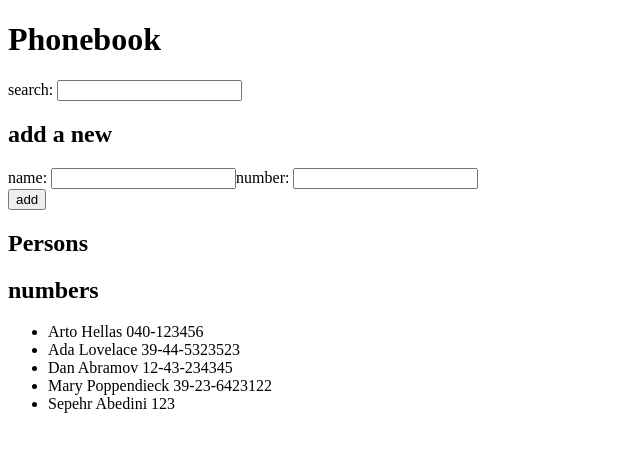
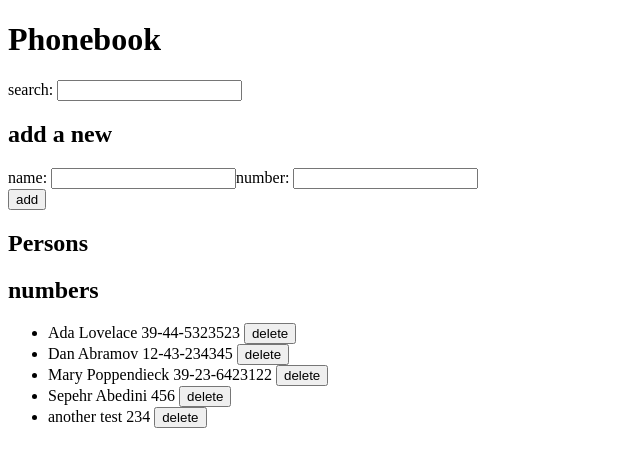
Before and after one commit to amirabedinii/fullstack-open, a React (Vite) app in the folder part2/phonebook/: page / in a window 1280 px wide. Shown: the top 466 px of the page, without its empty margins (0-640 px from the left). Built offline with nearby package versions, Linux system fonts and the light colour scheme; data requests are answered from the project's data file.

Commit message:
add part2.14/2.15

```diff
--- a/part2/phonebook/db.json
+++ b/part2/phonebook/db.json
@@ -1,10 +1,5 @@
 {
   "persons": [
-    {
-      "name": "Arto Hellas",
-      "number": "040-123456",
-      "id": "1"
-    },
     {
       "name": "Ada Lovelace",
       "number": "39-44-5323523",
@@ -21,9 +16,14 @@
       "id": "4"
     },
     {
-      "id": "d847",
       "name": "Sepehr Abedini",
-      "number": "123"
+      "number": "456",
+      "id": "d847"
+    },
+    {
+      "id": "5efe",
+      "name": "another test",
+      "number": "234"
     }
   ]
 }
--- a/part2/phonebook/src/App.jsx
+++ b/part2/phonebook/src/App.jsx
@@ -3,7 +3,7 @@ import { useEffect } from "react";
 import Filter from "./components/Filter";
 import PersonForm from "./components/PersonForm";
 import Persons from "./components/Persons";
-import axios from "axios";
+import http from "./services/http";
 
 const App = () => {
   const [persons, setPersons] = useState([]);
@@ -22,14 +22,34 @@ const App = () => {
 
   const handleSubmit = (event) => {
     event.preventDefault();
-    if (persons.some((person) => person.name === newName)) {
+    if (
+      persons.some(
+        (person) => person.name === newName && person.number === newNumber
+      )
+    ) {
       alert(
         `${newName} is already in the phonebook, try again with a different name`
       );
       return;
-    }
-    axios
-      .post("http://localhost:3001/persons", {
+    } else if (persons.some((person) => person.name === newName)) {
+      http
+        .update(persons.find((person) => person.name === newName).id, {
+          name: newName,
+          number: newNumber,
+        })
+        .then((response) => {
+          setPersons(
+            persons.map((person) =>
+              person.id === response.data.id ? response.data : person
+            )
+          );
+          setNewName("");
+          setNewNumber("");
+        });
+      return;
+    } else {
+      http
+        .create({
           name: newName,
           number: newNumber,
         })
@@ -41,6 +61,19 @@ const App = () => {
         .catch((error) => {
           alert(`${newName} already exists in the phonebook`);
         });
+    }
+  };
+
+  const handleDelete = (id) => {
+    if (
+      window.confirm(
+        `Delete ${persons.find((person) => person.id === id).name}?`
+      )
+    ) {
+      http.remove(id).then((response) => {
+        setPersons(persons.filter((person) => person.id !== id));
+      });
+    }
   };
 
   useEffect(() => {
@@ -52,7 +85,7 @@ const App = () => {
   }, [search, persons]);
 
   useEffect(() => {
-    axios.get("http://localhost:3001/persons").then((response) => {
+    http.getAll().then((response) => {
       setPersons(response.data);
     });
   }, []);
@@ -74,7 +107,7 @@ const App = () => {
         handleSubmit={handleSubmit}
       />
       <h2>Persons</h2>
-      <Persons persons={filteredPersons} />
+      <Persons persons={filteredPersons} handleDelete={handleDelete} />
     </div>
   );
 };
--- a/part2/phonebook/src/components/Persons.jsx
+++ b/part2/phonebook/src/components/Persons.jsx
@@ -1,10 +1,13 @@
-const Persons = ({ persons }) => {
+const Persons = ({ persons, handleDelete }) => {
   return (
     <div>
       <h2>numbers</h2>
       <ul>
         {persons.map((person) => (
-          <li key={person.name}>{person.name} {person.number}</li>
+          <li key={person.name}>
+            {person.name} {person.number}{" "}
+            <button onClick={() => handleDelete(person.id)}>delete</button>
+          </li>
         ))}
       </ul>
     </div>
--- /dev/null
+++ b/part2/phonebook/src/services/http.js
@@ -0,0 +1,20 @@
+import axios from "axios";
+const baseUrl = "http://localhost:3001";
+
+const getAll = () => {
+  return axios.get(`${baseUrl}/persons`);
+};
+
+const create = (newObject) => {
+  return axios.post(`${baseUrl}/persons`, newObject);
+};
+
+const update = (id, newObject) => {
+  return axios.put(`${baseUrl}/persons/${id}`, newObject);
+};
+
+const remove = (id) => {
+  return axios.delete(`${baseUrl}/persons/${id}`);
+};
+
+export default { getAll, create, update, remove };
```
Lines whose indentation alone changed are shown as unchanged.
